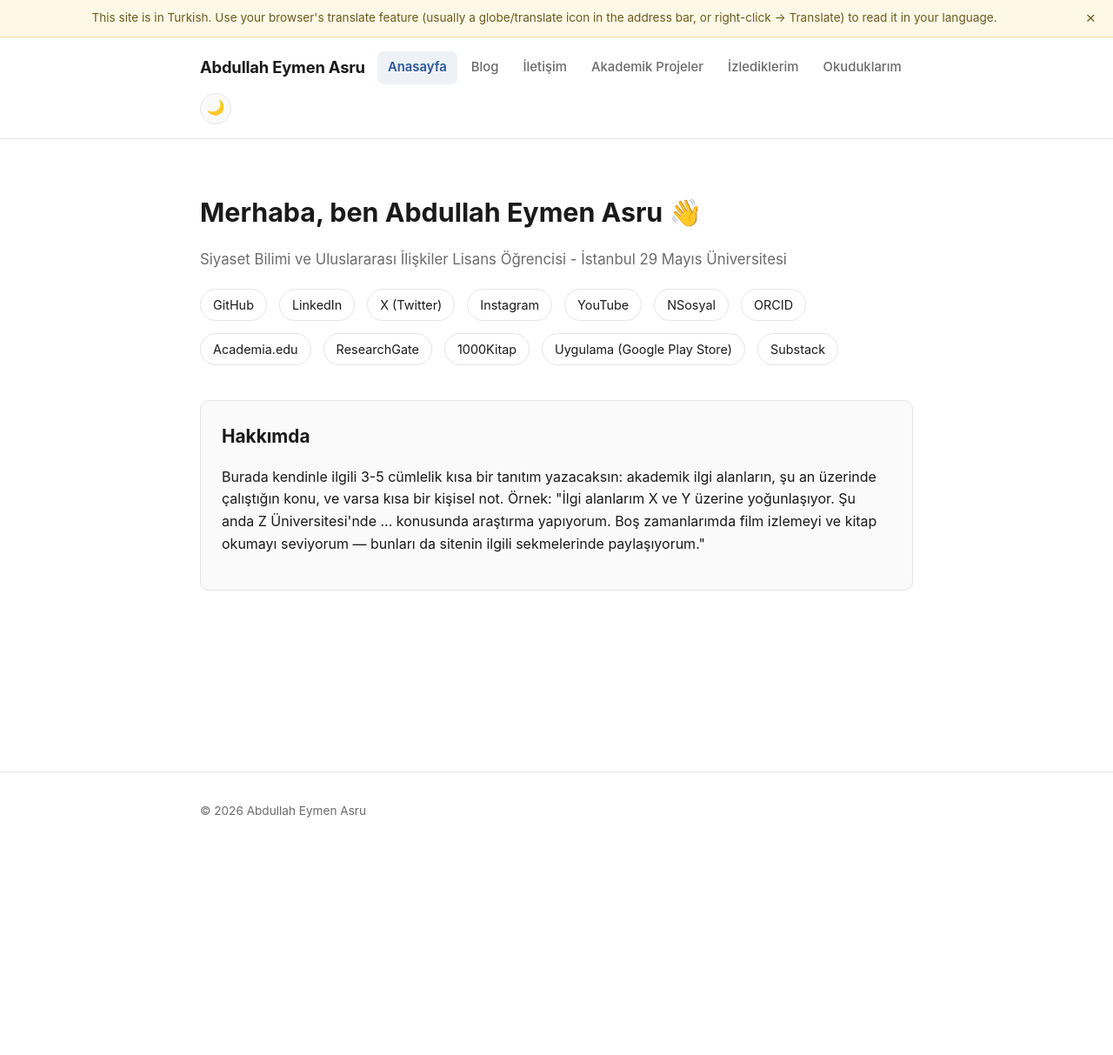
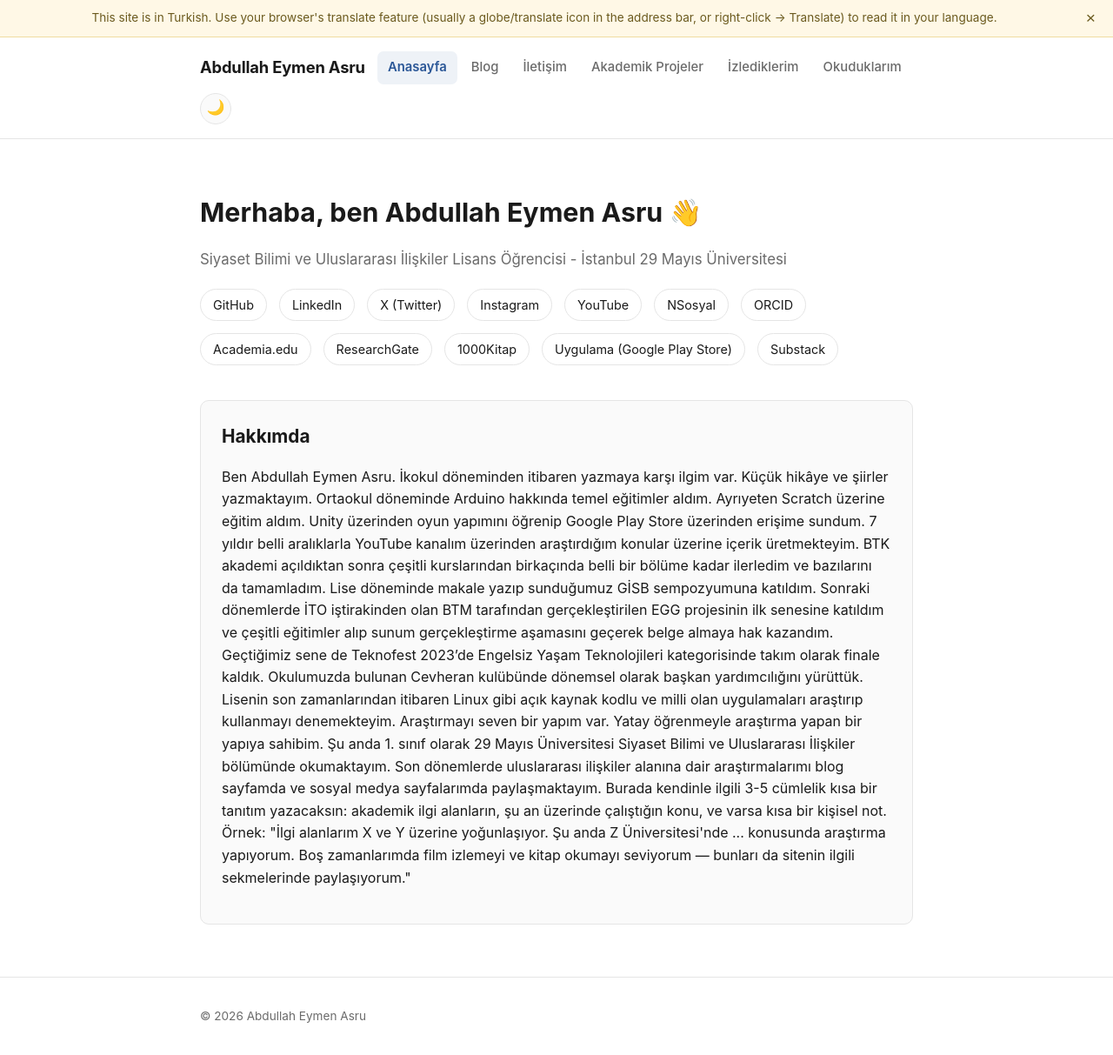
Before and after one commit to abdullah-eymen-asru/abdullah-eymen-asru.github.io, a Jekyll site: the page built from index.md, in a window 1280 px wide and 1213 px high. Shown: the whole window at 87% size. Built offline with Jekyll 4.4.1, drawn with Linux system fonts in a browser that asks for light colours.

Commit message:
Revise personal introduction in index.md
Updated personal introduction with detailed background and current studies.

```diff
--- a/index.md
+++ b/index.md
@@ -24,7 +24,9 @@ title: Anasayfa
 
 <div class="about-box">
   <h2 style="margin-top:0">Hakkımda</h2>
-  <p>
+  <p>Ben Abdullah Eymen Asru. İkokul döneminden itibaren yazmaya karşı ilgim var. Küçük hikâye ve şiirler yazmaktayım. Ortaokul döneminde Arduino hakkında temel eğitimler aldım. Ayrıyeten Scratch üzerine eğitim aldım. Unity üzerinden oyun yapımını öğrenip Google Play Store üzerinden erişime sundum. 7 yıldır belli aralıklarla YouTube kanalım üzerinden araştırdığım konular üzerine içerik üretmekteyim.
+ BTK akademi açıldıktan sonra çeşitli kurslarından birkaçında belli bir bölüme kadar ilerledim ve bazılarını da tamamladım. Lise döneminde makale yazıp sunduğumuz GİSB sempozyumuna katıldım. Sonraki dönemlerde İTO iştirakinden olan BTM tarafından gerçekleştirilen EGG projesinin ilk senesine katıldım ve çeşitli eğitimler alıp sunum gerçekleştirme aşamasını geçerek belge almaya hak kazandım. Geçtiğimiz sene de Teknofest 2023’de Engelsiz Yaşam Teknolojileri kategorisinde takım olarak finale kaldık. Okulumuzda bulunan Cevheran kulübünde dönemsel olarak başkan yardımcılığını yürüttük. Lisenin son zamanlarından itibaren Linux gibi açık kaynak kodlu ve milli olan uygulamaları araştırıp kullanmayı denemekteyim.
+ Araştırmayı seven bir yapım var. Yatay öğrenmeyle araştırma yapan bir yapıya sahibim. Şu anda 1. sınıf olarak 29 Mayıs Üniversitesi Siyaset Bilimi ve Uluslararası İlişkiler bölümünde okumaktayım. Son dönemlerde uluslararası ilişkiler alanına dair araştırmalarımı blog sayfamda ve sosyal medya sayfalarımda paylaşmaktayım.
     Burada kendinle ilgili 3-5 cümlelik kısa bir tanıtım yazacaksın: akademik ilgi
     alanların, şu an üzerinde çalıştığın konu, ve varsa kısa bir kişisel not.
     Örnek: "İlgi alanlarım X ve Y üzerine yoğunlaşıyor. Şu anda Z Üniversitesi'nde
```
